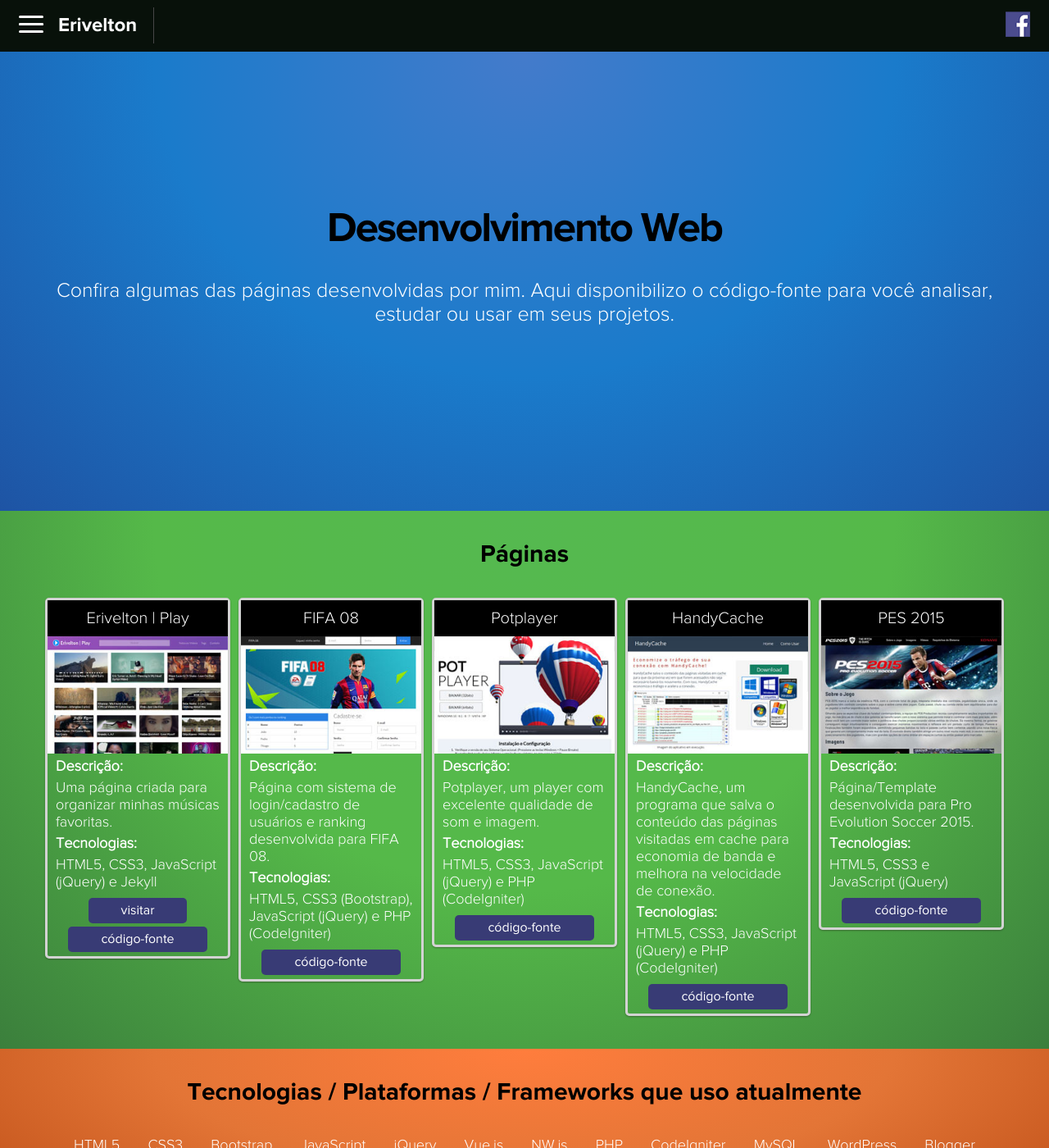
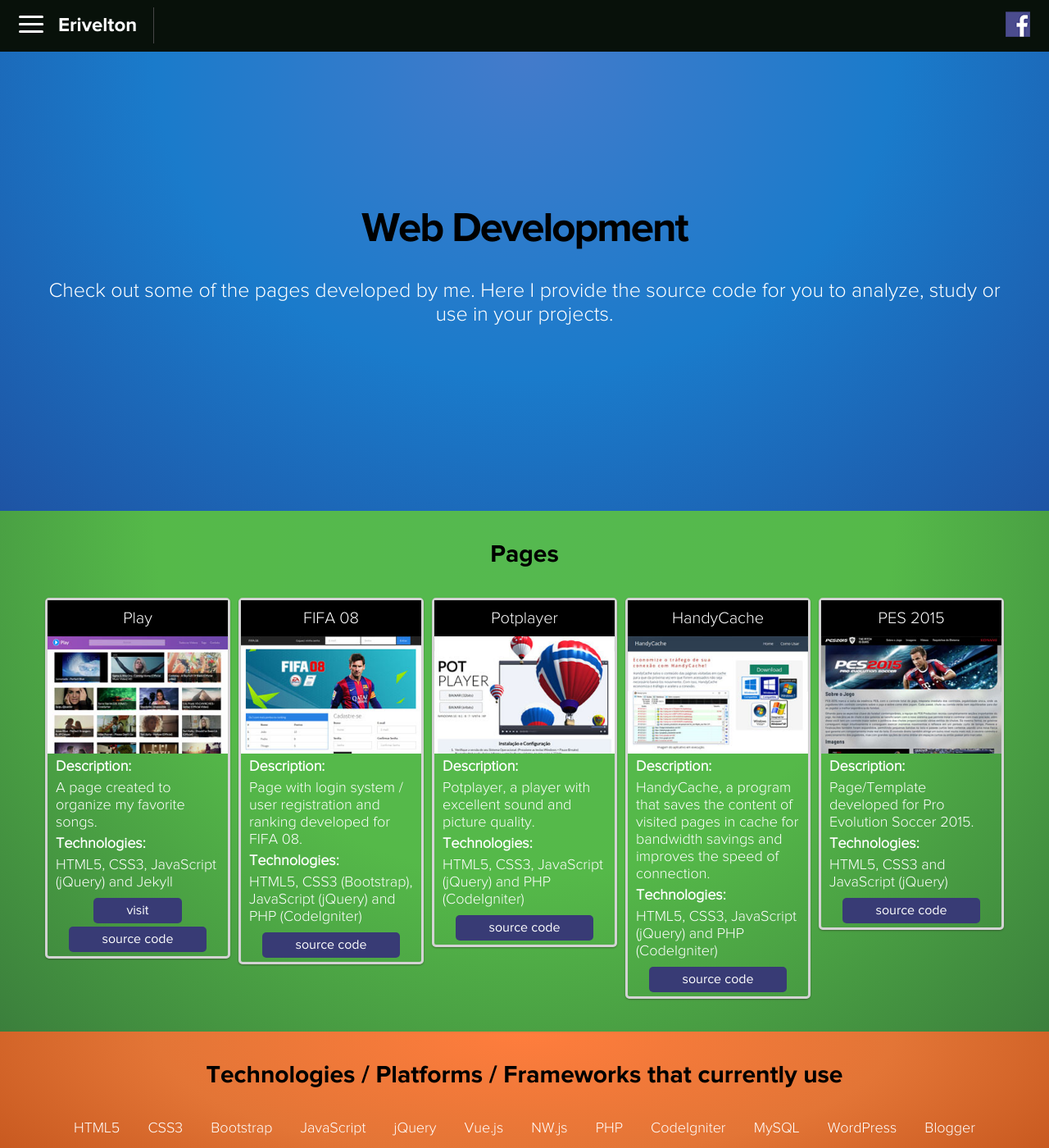
Before and after one commit to alandelonfranco/eriveltonalandelon.github.io, a Jekyll site: the page built from index.html, in a window 1280 px wide and 1400 px high. Shown: the whole window at 82% size. Built offline with Jekyll 4.4.1, drawn with Linux system fonts in a browser that asks for light colours; some of the changed text lies outside the part shown.

Commit message:
Alguns ajustes

```diff
--- a/_layouts/default.html
+++ b/_layouts/default.html
@@ -74,9 +74,9 @@
         <h1 lang="br" class="animated fadeInUp">Páginas</h1>
         <div class="caixas">
           <div class="caixa">
-            <h2>Erivelton | Play</h2>
+            <h2>Play</h2>
             <figure>
-              <img lang="br" src="{{ "/img/erivelton-play.jpg" | prepend: site.baseurl }}" alt="Página do Erivelton | Play"/>
+              <img lang="br" src="{{ "/img/play.jpg" | prepend: site.baseurl }}" alt="Página do Play"/>
             </figure>
             <p><strong lang="br">Descrição:</strong></p>
             <p lang="br">Uma página criada para organizar minhas músicas favoritas.</p>
--- a/js/langpack/en.json
+++ b/js/langpack/en.json
@@ -8,7 +8,7 @@
 		"Olá! Me chamo Erivelton, nasci em 16 de Janeiro de 1992 e moro em Teresina, Piauí. Estudo tecnologias relacionadas à programação. Sou apaixonado por programação e procuro sempre seguir os padrões atuais em meus projetos.":"Hello! My name is Erivelton, was born on 16 January 1992. I live in Brazil in the city of Teresina, Piauí. Study technologies related to programming. I am passionate about programming and always try to follow the current standards in my projects.",
 		"Desenvolvimento Web":"Web Development",
 		"Confira algumas das páginas desenvolvidas por mim. Aqui disponibilizo o código-fonte para você analisar, estudar ou usar em seus projetos.":"Check out some of the pages developed by me. Here I provide the source code for you to analyze, study or use in your projects.",
-		"Página do Erivelton | Play":"Page of Erivelton | Play",
+		"Página do Play":"Page of Play",
 		"Página do FIFA 08":"Page of FIFA 08",
 		"Página do Potplayer":"Page of Potplayer",
 		"Página do HandyCache":"Page of HandyCache",
```
Also changed, not shown: img/erivelton-play.jpg (deleted), img/play.jpg (added).
